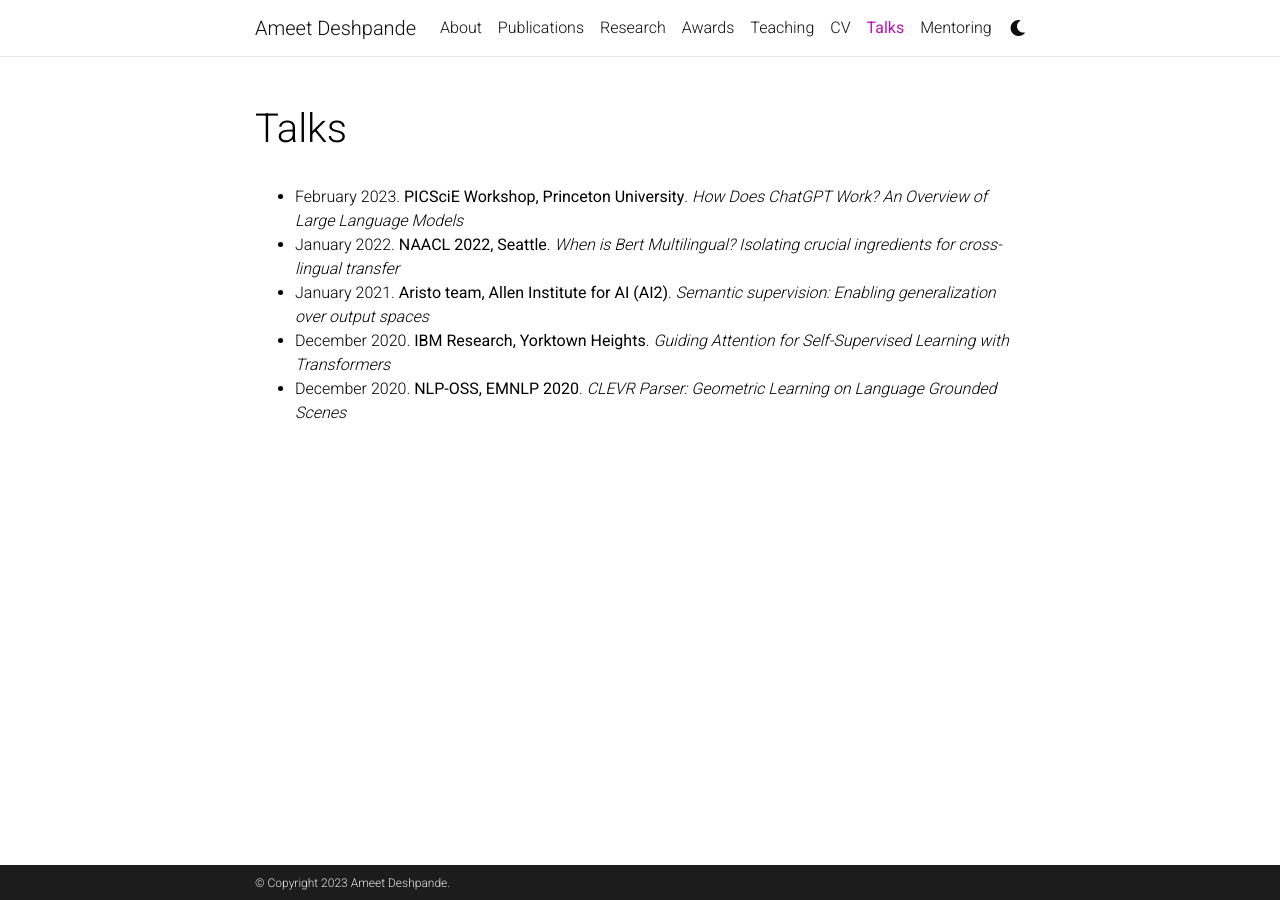
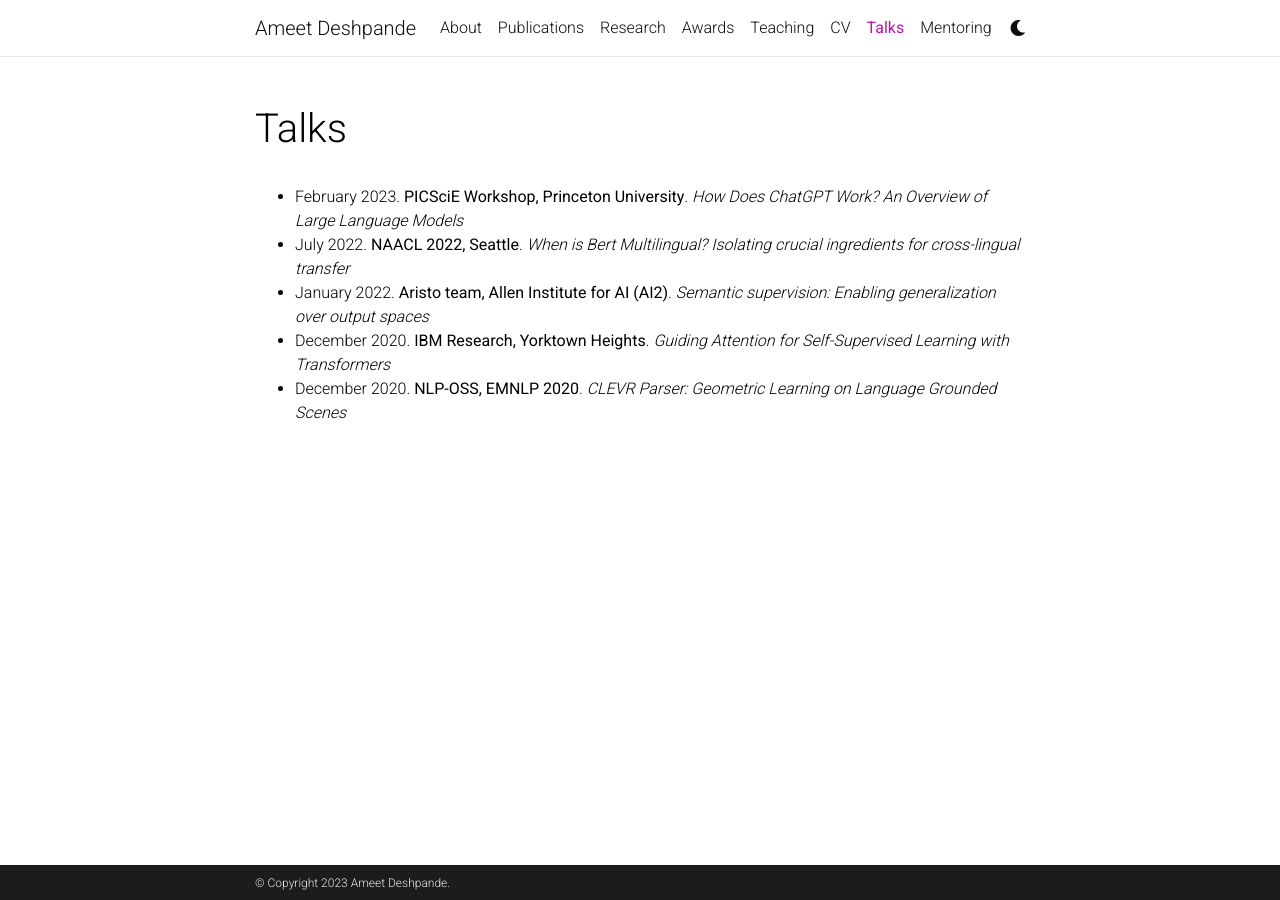
Before and after one commit to ameet-1997/ameet-1997.github.io, a Jekyll site: the page built from _pages/talks.md, in a window 1280 px wide. Built offline with Jekyll 4.4.1, drawn with Linux system fonts in a browser that asks for light colours; comment, search, counter and statistics services are not loaded; a style sheet for code colours, icons or effects is not loaded.

Commit message:
Talks updated

```diff
--- a/_pages/talks.md
+++ b/_pages/talks.md
@@ -8,7 +8,7 @@ nav_order: 6
 ---
 
 - February 2023. <b>PICSciE Workshop, Princeton University</b>. <i>How Does ChatGPT Work? An Overview of Large Language Models</i>
-- January 2022. <b>NAACL 2022, Seattle</b>. <i>When is Bert Multilingual? Isolating crucial ingredients for cross-lingual transfer</i>
-- January 2021. <b>Aristo team, Allen Institute for AI (AI2)</b>. <i>Semantic supervision: Enabling generalization over output spaces</i>
+- July 2022. <b>NAACL 2022, Seattle</b>. <i>When is Bert Multilingual? Isolating crucial ingredients for cross-lingual transfer</i>
+- January 2022. <b>Aristo team, Allen Institute for AI (AI2)</b>. <i>Semantic supervision: Enabling generalization over output spaces</i>
 - December 2020. <b>IBM Research, Yorktown Heights</b>. <i>Guiding Attention for Self-Supervised Learning with Transformers</i>
 - December 2020. <b>NLP-OSS, EMNLP 2020</b>. <i>CLEVR Parser: Geometric Learning on Language Grounded Scenes</i>
```
